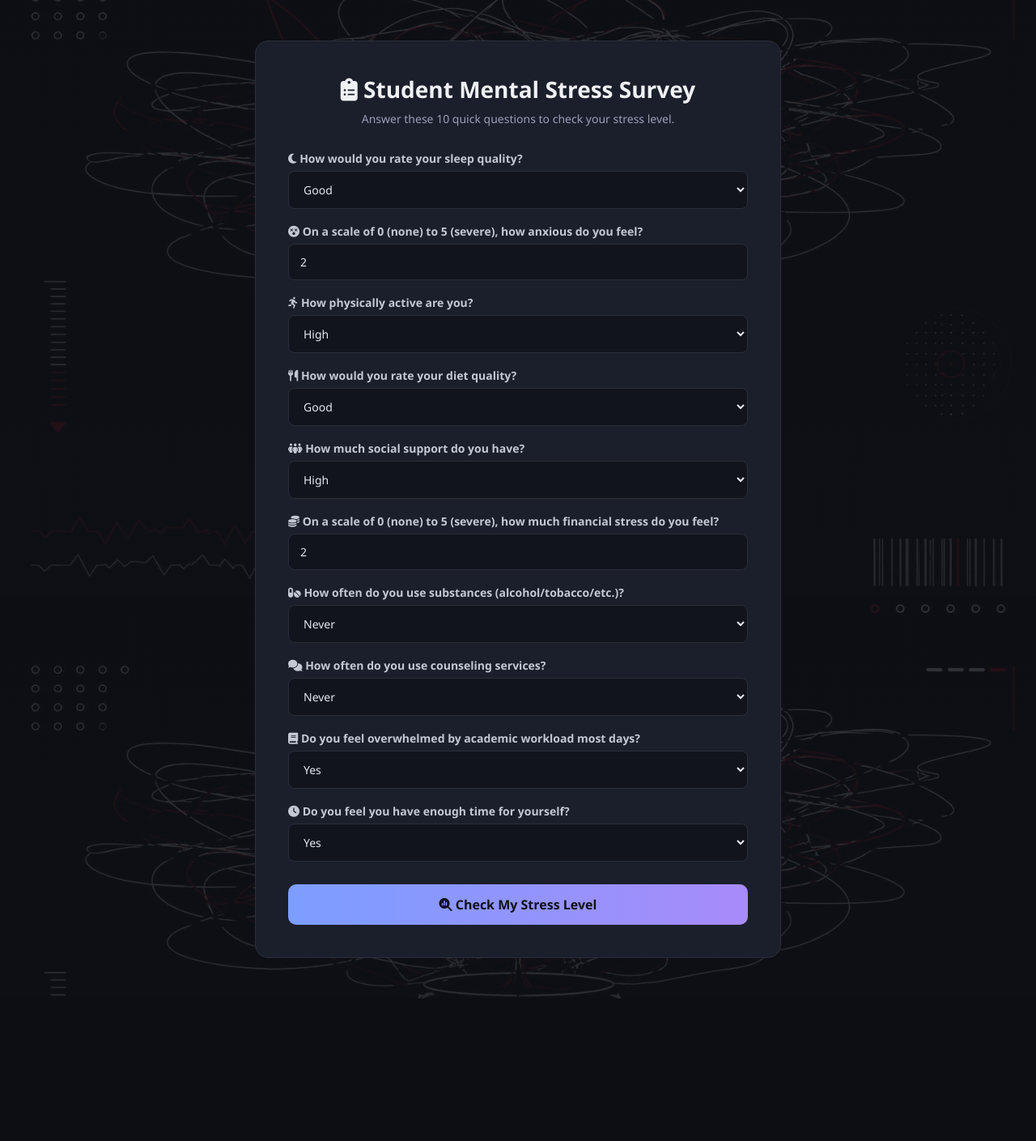
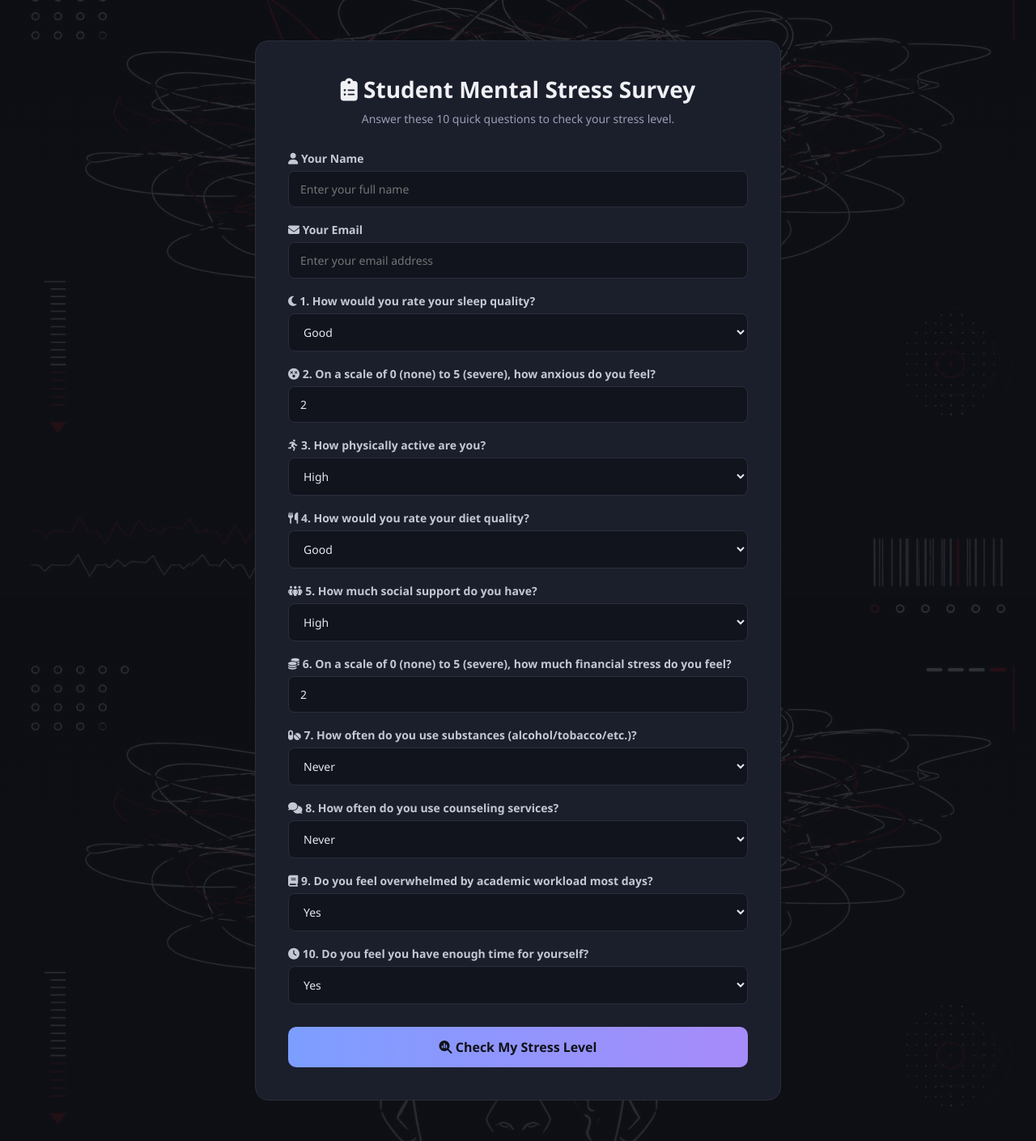
Before and after one commit to harishragaven-tech/Student-Mental-Stress-Classifier, a Flask app: page /survey in a window 1280 px wide. Shown: the part 64-1473 px from the top of the page at 81% size. Before the commit the page ends 1297 px from the top, so only its background shows below. Run offline with Flask 3, Linux system fonts and the light colour scheme; parts of the project's set-up code (start-up, migrations or seed data) failed here and were passed over.

Commit message:
Update index.html

```diff
--- a/StudentMentalStressClassifier/templates/index.html
+++ b/StudentMentalStressClassifier/templates/index.html
@@ -17,61 +17,67 @@
 
             <form action="/predict" method="POST">
 
-                <label><i class="fa-solid fa-moon"></i> How would you rate your sleep quality?</label>
+                <label><i class="fa-solid fa-user"></i> Your Name</label>
+                <input type="text" name="user_name" required placeholder="Enter your full name">
+
+                <label><i class="fa-solid fa-envelope"></i> Your Email</label>
+                <input type="email" name="user_email" required placeholder="Enter your email address">
+
+                <label><i class="fa-solid fa-moon"></i> 1. How would you rate your sleep quality?</label>
                 <select name="sleep_quality" required>
                     <option value="Good">Good</option>
                     <option value="Average">Average</option>
                     <option value="Poor">Poor</option>
                 </select>
 
-                <label><i class="fa-solid fa-face-dizzy"></i> On a scale of 0 (none) to 5 (severe), how anxious do you feel?</label>
+                <label><i class="fa-solid fa-face-dizzy"></i> 2. On a scale of 0 (none) to 5 (severe), how anxious do you feel?</label>
                 <input type="number" name="anxiety_score" min="0" max="5" value="2" required>
 
-                <label><i class="fa-solid fa-person-running"></i> How physically active are you?</label>
+                <label><i class="fa-solid fa-person-running"></i> 3. How physically active are you?</label>
                 <select name="physical_activity" required>
                     <option value="High">High</option>
                     <option value="Moderate">Moderate</option>
                     <option value="Low">Low</option>
                 </select>
 
-                <label><i class="fa-solid fa-utensils"></i> How would you rate your diet quality?</label>
+                <label><i class="fa-solid fa-utensils"></i> 4. How would you rate your diet quality?</label>
                 <select name="diet_quality" required>
                     <option value="Good">Good</option>
                     <option value="Average">Average</option>
                     <option value="Poor">Poor</option>
                 </select>
 
-                <label><i class="fa-solid fa-people-group"></i> How much social support do you have?</label>
+                <label><i class="fa-solid fa-people-group"></i> 5. How much social support do you have?</label>
                 <select name="social_support" required>
                     <option value="High">High</option>
                     <option value="Moderate">Moderate</option>
                     <option value="Low">Low</option>
                 </select>
 
-                <label><i class="fa-solid fa-coins"></i> On a scale of 0 (none) to 5 (severe), how much financial stress do you feel?</label>
+                <label><i class="fa-solid fa-coins"></i> 6. On a scale of 0 (none) to 5 (severe), how much financial stress do you feel?</label>
                 <input type="number" name="financial_stress" min="0" max="5" value="2" required>
 
-                <label><i class="fa-solid fa-pills"></i> How often do you use substances (alcohol/tobacco/etc.)?</label>
+                <label><i class="fa-solid fa-pills"></i> 7. How often do you use substances (alcohol/tobacco/etc.)?</label>
                 <select name="substance_use" required>
                     <option value="Never">Never</option>
                     <option value="Occasionally">Occasionally</option>
                     <option value="Frequently">Frequently</option>
                 </select>
 
-                <label><i class="fa-solid fa-comments"></i> How often do you use counseling services?</label>
+                <label><i class="fa-solid fa-comments"></i> 8. How often do you use counseling services?</label>
                 <select name="counseling_service_use" required>
                     <option value="Never">Never</option>
                     <option value="Occasionally">Occasionally</option>
                     <option value="Frequently">Frequently</option>
                 </select>
 
-                <label><i class="fa-solid fa-book"></i> Do you feel overwhelmed by academic workload most days?</label>
+                <label><i class="fa-solid fa-book"></i> 9. Do you feel overwhelmed by academic workload most days?</label>
                 <select name="q9">
                     <option value="Yes">Yes</option>
                     <option value="No">No</option>
                 </select>
 
-                <label><i class="fa-solid fa-clock"></i> Do you feel you have enough time for yourself?</label>
+                <label><i class="fa-solid fa-clock"></i> 10. Do you feel you have enough time for yourself?</label>
                 <select name="q10">
                     <option value="Yes">Yes</option>
                     <option value="No">No</option>
```
